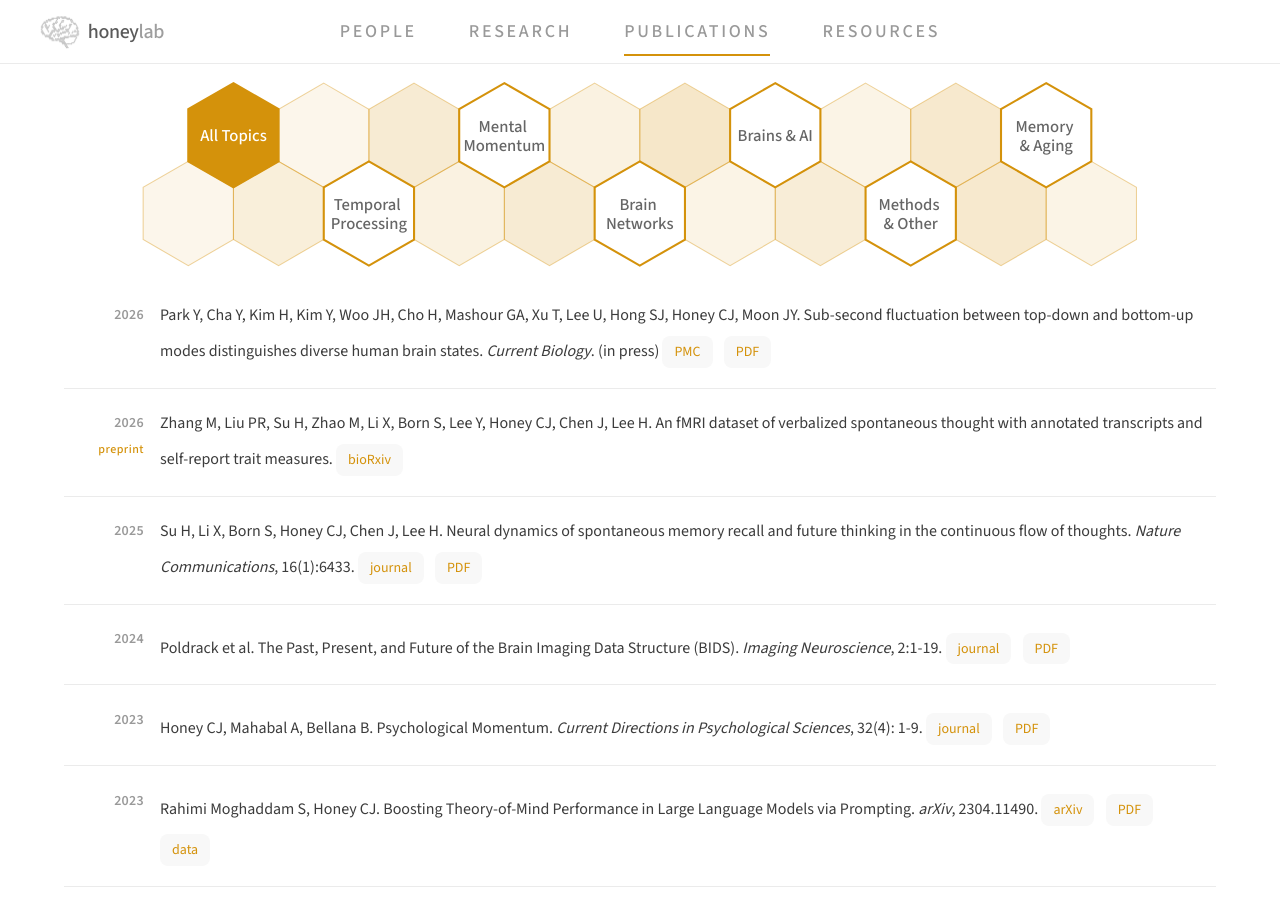
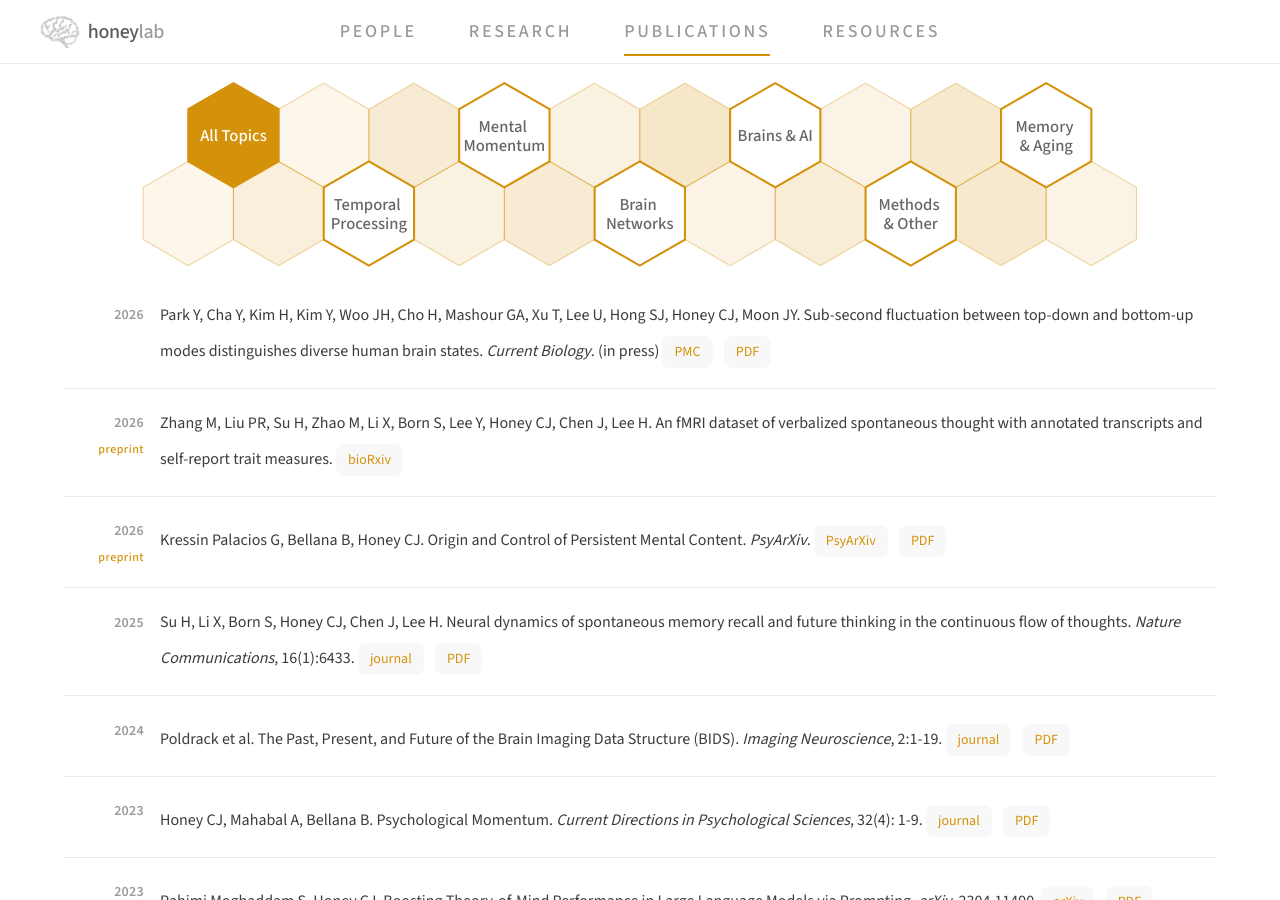
Before and after one commit to HLab/honeylab.org, a Jekyll site: the page built from publications.md, in a window 1280 px wide and 900 px high. Built offline with Jekyll 4.4.1, drawn with Linux system fonts in a browser that asks for light colours.

Commit message:
Add Kressin Palacios et al. preprint to publications
Tools: Claude Code

```diff
--- a/_data/publications.yml
+++ b/_data/publications.yml
@@ -1,3 +1,14 @@
+- authors: Kressin Palacios G, Bellana B, Honey CJ
+  year: '2026'
+  status: preprint
+  title: Origin and Control of Persistent Mental Content
+  journal: PsyArXiv
+  tags: [momentum]
+  links:
+  - text: PsyArXiv
+    url: https://osf.io/preprints/psyarxiv/dghnf_v3
+  - text: PDF
+    url: pdfs/kressin-palacios_etal_honey_preprint_2026.pdf
 - authors: Zhang M, Liu PR, Su H, Zhao M, Li X, Born S, Lee Y, Honey CJ, Chen J, Lee H
   year: '2026'
   status: preprint
```
Also changed, not shown: 1 other file.
